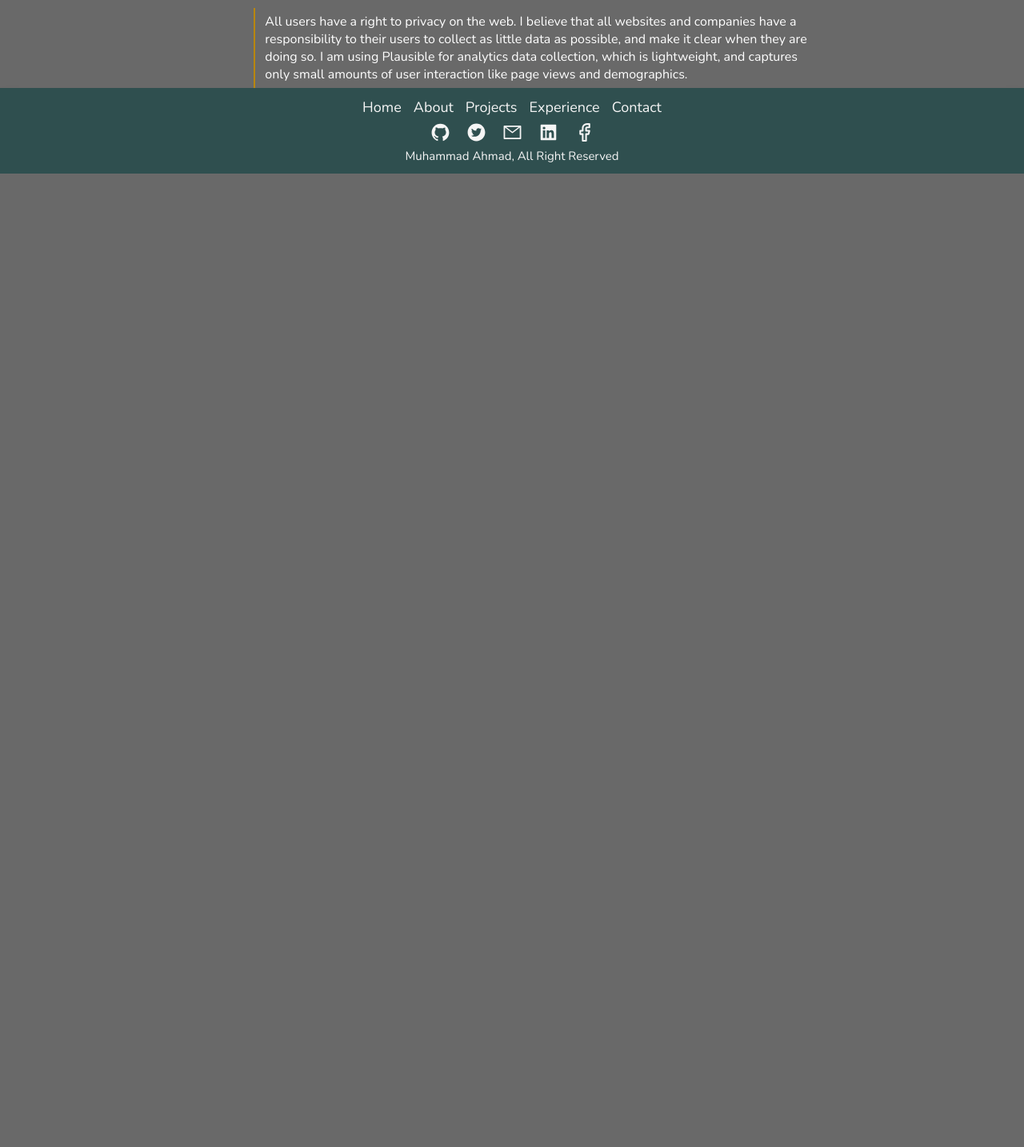
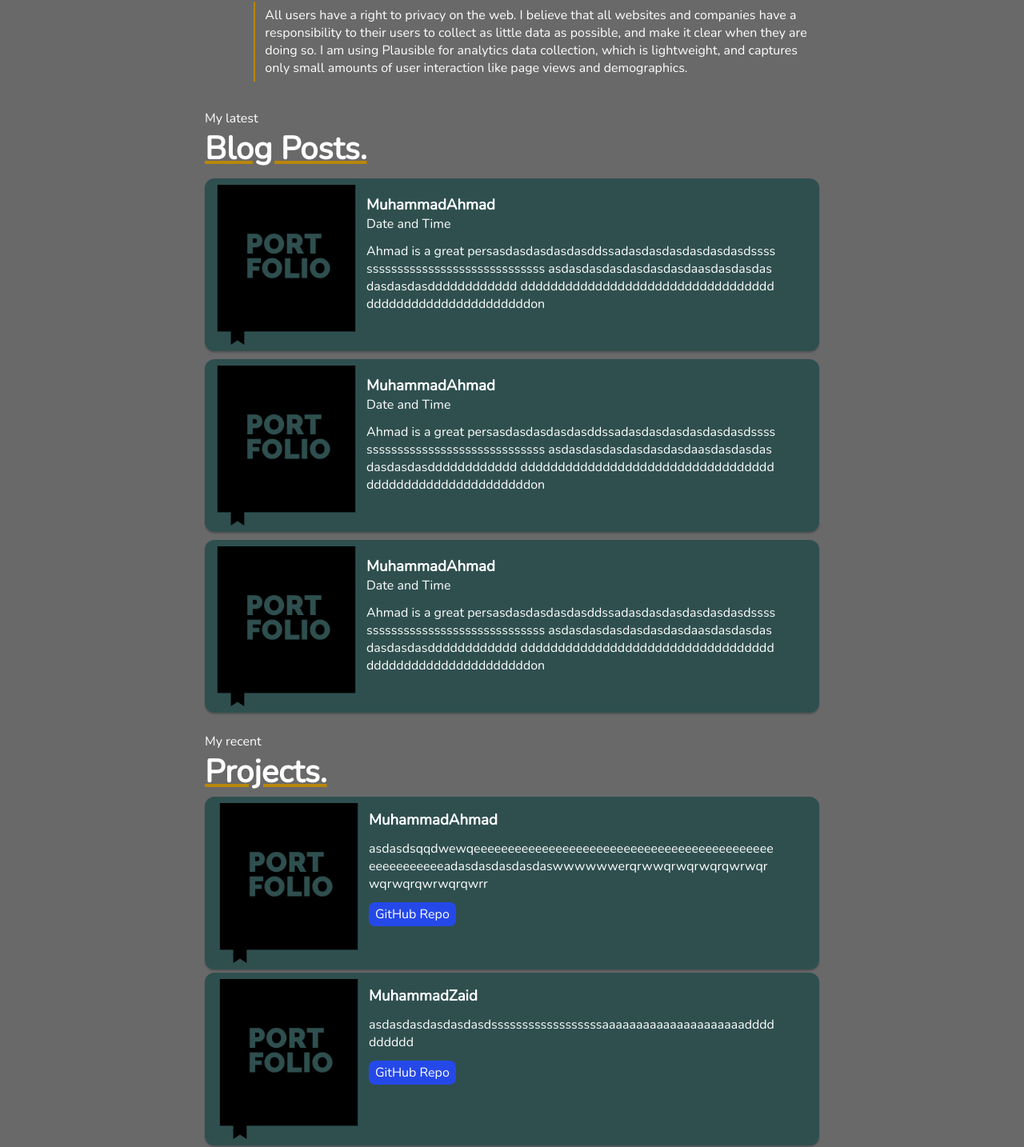
Before and after one commit to MuhammadAhmad338/portfolio, a React (Vite) app: page / in a window 1280 px wide. Shown: the part 1029-2463 px from the top of the page at 80% size. Before the commit the page ends 1246 px from the top, so only its background shows below. Built offline with nearby package versions, Linux system fonts and the light colour scheme.

Commit message:
latest commit

```diff
--- a/src/Components/Blog/BlogItem/BlogItem.css
+++ b/src/Components/Blog/BlogItem/BlogItem.css
@@ -9,6 +9,10 @@
     cursor: pointer;
     transition: transform 0.3s ease-out;
     box-shadow: 0 2px 2px rgba(0, 0, 0, 0.2);
+}
+
+.blog-Item:hover {
+    transform: scale(1.04);
 }
 
 .blog-Item-details {
@@ -28,7 +32,7 @@
 
 @media screen and (max-width: 768px) {
     .blog-Item {
-        padding: 12px;
+       padding: 12px;
        display: flex;
        flex-direction: column;
        align-items: start;
--- a/src/Components/Experience/Experience.css
+++ b/src/Components/Experience/Experience.css
@@ -19,11 +19,11 @@
     display: flex;
     flex-direction: row;
     gap: 12px;
-    padding-left: 12%;
+    padding-left: 13%;
 }
 
 .experience-line {
-    height: 67rem;
+    height: 50rem;
     width: 1px;
     background-color: white;
 }
--- a/src/Components/Experience/ExperienceItem/ExperienceItem.jsx
+++ b/src/Components/Experience/ExperienceItem/ExperienceItem.jsx
@@ -8,6 +8,7 @@ import { SiMongodb } from 'react-icons/si';
 import { DiNodejs } from 'react-icons/di';
 import { DiJavascript1 } from 'react-icons/di';
 import { SiTypescript } from 'react-icons/si';
+import { RiReactjsFill } from 'react-icons/ri';
 import './ExperienceItem.css';
 
 const ExperienceItem = () => {
@@ -33,6 +34,7 @@ const ExperienceItem = () => {
                 <DiNodejs size={30} />
                 <DiJavascript1 size={30} />
                 <SiTypescript size={30} />
+                <RiReactjsFill size={30} />
             </div>
             <div className='experience-item-line'></div>
         </div>
--- a/src/Components/Footer/Footer.css
+++ b/src/Components/Footer/Footer.css
@@ -5,7 +5,7 @@
     justify-content: center;
     background-color: darkslategrey;
     gap: 7px;
-    box-shadow: 0 10px 15px rgba(0, 0, 0, 0.1);
+    box-shadow: 0 5px 6px rgba(0, 0, 0, 0.1) inset;
     padding: 12px;
     color: whitesmoke;
 }
--- a/src/Components/Home/Home.css
+++ b/src/Components/Home/Home.css
@@ -1,4 +1,7 @@
 .home {
+    display: flex;
+    flex-direction: column;
+    gap: 12px;
     margin: 0 auto;
     padding: 20px 12px;
 }
@@ -44,6 +47,47 @@
     color: white;
 }
 
+.recent-projects {
+    margin: 0 auto;
+    max-width: 768px;
+    color: white;
+}
+
+.latest-blogs {
+    display: flex;
+    flex-direction: column;
+    align-items: start;
+    justify-content: start;
+    gap: 10px;
+    color: white;
+    margin: 15px auto;
+    max-width: 768px;
+}
+
+.latest-blogs-title h1 {
+    font-weight: bold;
+    font-size: 40px;
+    text-decoration: underline darkgoldenrod;
+}
+
+.latest-projects {
+    display: flex;
+    flex-direction: column;
+    align-items: start;
+    justify-content: start;
+    gap: 4px;
+    color: white;
+    margin: 25px auto;
+    max-width: 768px;
+}
+
+.latest-projects h1 {
+   font-weight: bold;
+   color: white;
+   font-size: 40px;
+   text-decoration: underline darkgoldenrod;
+}
+
 @media screen and (max-width: 768px) {
     .homemain-content {
         display: flex;
--- a/src/Components/Home/Home.jsx
+++ b/src/Components/Home/Home.jsx
@@ -1,6 +1,8 @@
 import React from 'react';
 import img from '../../assets/portfolio.png';
 import Principle from './Principles/Principles';
+import BlogItem from '../Blog/BlogItem/BlogItem';
+import ProjectsItem from '../Projects/ProjectsItem/ProjectsItem';
 import './Home.css';
 
 const Home = () => {
@@ -24,8 +26,26 @@ const Home = () => {
                         <img src={img} alt="" height={300} width={300} />
                     </div>
                 </div>
+                <Principle />
             </div>
-            <Principle />
+            <div className='latest-blogs'>
+                <div className='latest-blogs-title'>
+                    <p>My latest</p>
+                    <h1>Blog Posts.</h1>
+                </div>
+                <BlogItem />
+                <BlogItem />
+                <BlogItem />
+            </div>
+            <div className='latest-projects'>
+                <div className='latest-projects-title'>
+                    <p>My recent</p>
+                    <h1>Projects.</h1>
+                </div>
+                <ProjectsItem title={"MuhammadAhmad"} description={"asdasdsqqdwewqeeeeeeeeeeeeeeeeeeeeeeeeeeeeeeeeeeeeeeeeeeeeeeeeeeeeeeeadasdasdasdasdaswwwwwwerqrwwqrwqrwqrqwrwqrwqrwqrqwrwqrqwrr "} image={img} />
+                <ProjectsItem title={"MuhammadZaid"} description={"asdasdasdasdasdasdssssssssssssssssssaaaaaaaaaaaaaaaaaaaaadddddddddd"} image={img} />
+                <ProjectsItem title={"MuhammadAbdullah"} description={"asdasdasdasdasqweqwqweqweqweqweqweqwewqewqeqweqweqweqweqweqweqw"} image={img} />
+            </div>
         </>
     );
 }
--- a/src/Components/Projects/ProjectsItem/ProjectsItem.css
+++ b/src/Components/Projects/ProjectsItem/ProjectsItem.css
@@ -15,7 +15,6 @@
     transform: scale(1.04);
 }
 
-
 .image  {
     width: 200px;
     height: 200px;
@@ -24,7 +23,7 @@
 .project-Item-details {
     display: flex;
     flex-direction: column;
-    justify-content: start;
+    justify-content: center;
     align-items: start;
     gap: 12px;
     margin-top: 8px;
@@ -32,7 +31,8 @@
 }
 
 .project-Item-details p {
-    margin-right: 42px;
+    word-break: break-all;
+    margin-right: 50px;
 }
 
 .project-button {
```
